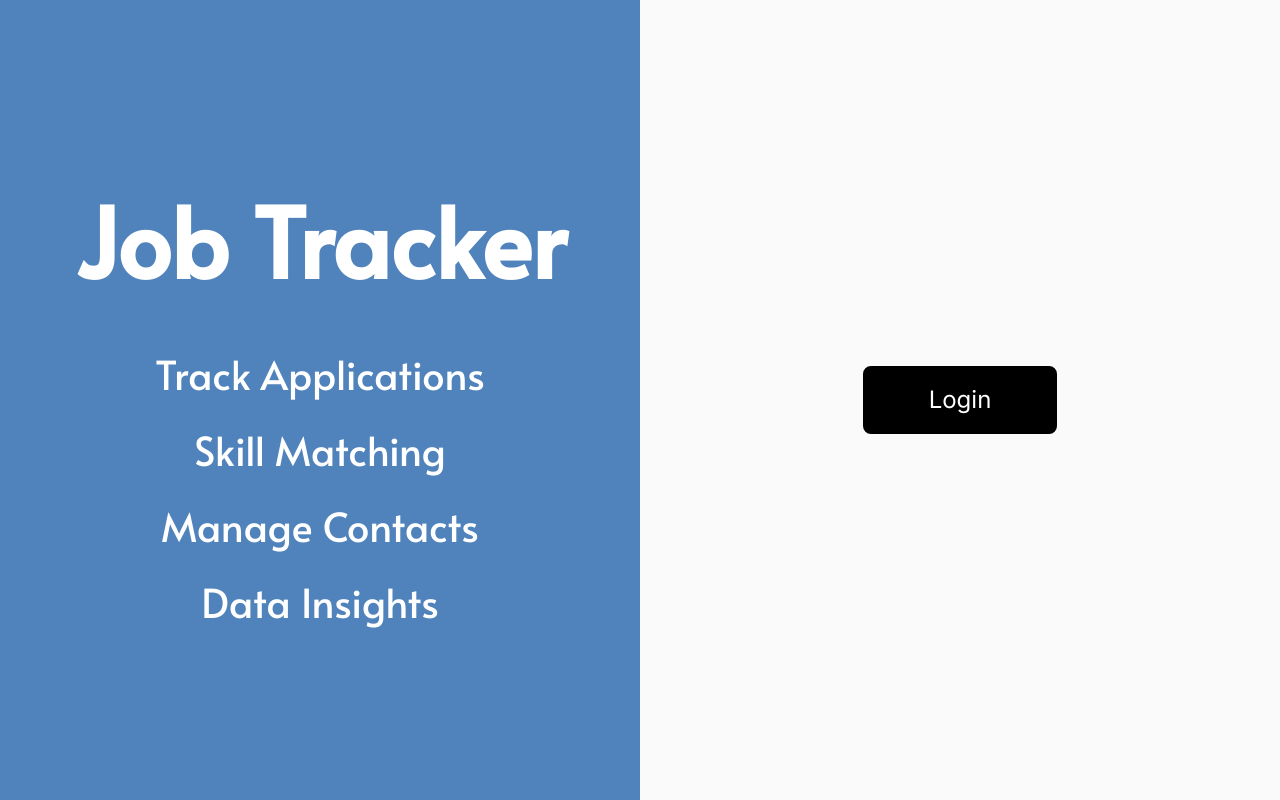
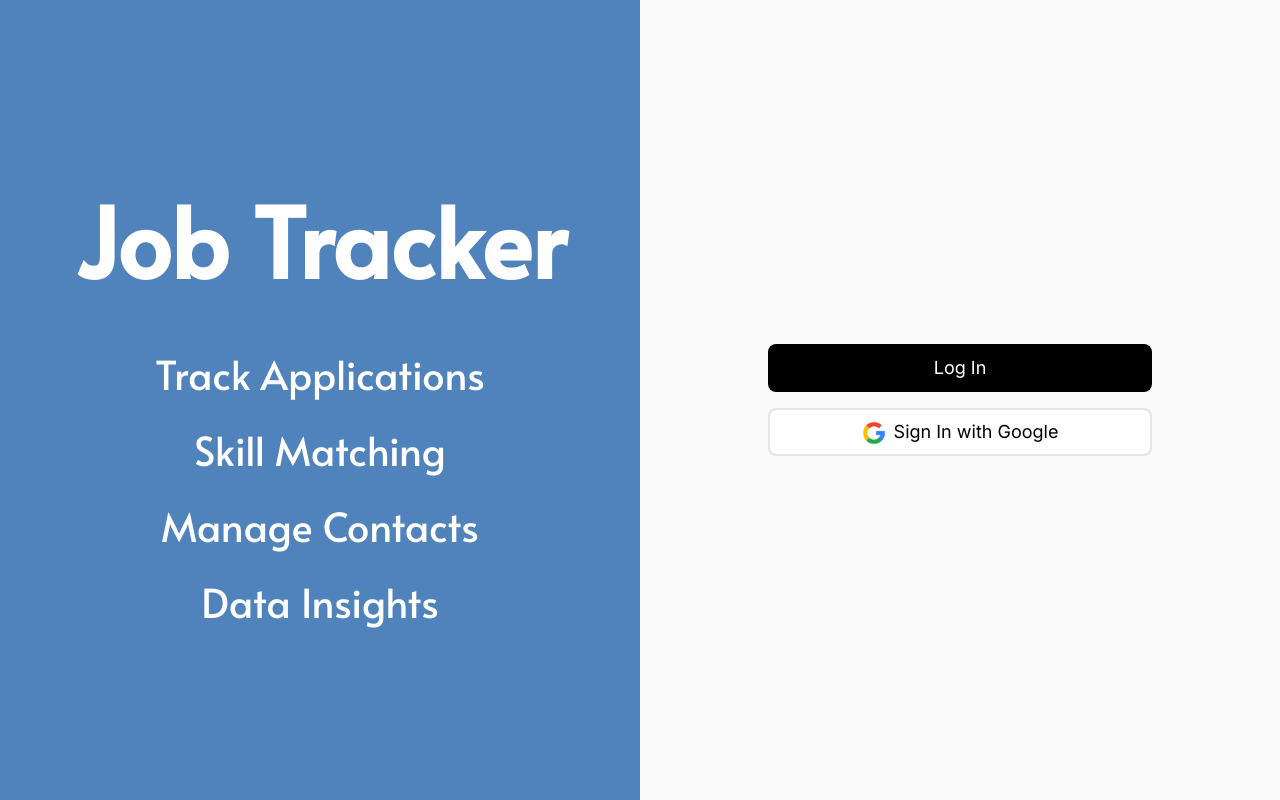
Before and after one commit to alyssacabading/Job_Tracker, a Next.js app in the folder view/: page /login in a window 1280 px wide. Built offline with nearby package versions, Linux system fonts and the light colour scheme; no server answers.

Commit message:
Add button for google login and edit designs

```diff
--- a/view/app/components/LoginButton.tsx
+++ b/view/app/components/LoginButton.tsx
@@ -31,13 +31,13 @@ export default function LoginButton({ className = "" }: LoginButtonProps) {
   }
 
   return (
-    <div>
+    <div className="w-full flex items-center justify-center">
       {!isAuthenticated ? (
         <button
           onClick={handleLogin}
           className={`${className}`}
         >
-          Login
+          Log In
         </button>
       ) : (
         <p>You are already logged in!</p>
--- a/view/app/login/page.tsx
+++ b/view/app/login/page.tsx
@@ -1,8 +1,20 @@
 "use client";
 
 import LoginButton from "../components/LoginButton";
+import React from "react";
+import { useAuth0 } from "@auth0/auth0-react";
 
 export default function Login() {
+  const { loginWithRedirect } = useAuth0();
+
+  const handleGoogleLogin = async () => {
+    await loginWithRedirect({
+      authorizationParams: {
+        connection: 'google-oauth2',
+      },
+    });
+  }
+
   return (
       <div className="grid grid-cols-2 h-screen">
         {/* Left Sidebar */}
@@ -17,8 +29,15 @@ export default function Login() {
         </div>
 
         {/* Right Side (Login Button) */}
-        <div className="flex justify-center items-center">
-          <LoginButton className="px-16 py-4 text-2xl rounded-lg transition-all bg-black text-white hover:bg-white hover:text-black border-2 border-black" />
+        <div className="flex flex-col items-center justify-center p-8 space-y-4 w-full">
+          <LoginButton className="w-96 px-8 py-2 text-lg rounded-lg transition-all bg-black text-white hover:bg-customblue hover:border-customblue border-2 border-black" />
+          <button
+            onClick={handleGoogleLogin}
+            className="w-96 px-8 py-2 text-lg rounded-lg transition-all bg-white text-black hover:bg-customlightestgrey hover:text-black hover:border-customlightestgrey border-2 border-customlightestgrey"
+          >
+            <img src="/google-icon.webp" alt="Sign In with Google" className="h-6 w-6 inline-block mr-2" />
+            Sign In with Google
+          </button>
         </div>
       </div>
   );
--- a/view/package.json
+++ b/view/package.json
@@ -10,6 +10,7 @@
   },
   "dependencies": {
     "@auth0/auth0-react": "^2.2.4",
+    "dotenv": "^16.4.5",
     "next": "14.2.15",
     "react": "^18",
     "react-dom": "^18",
--- a/view/tailwind.config.ts
+++ b/view/tailwind.config.ts
@@ -13,6 +13,7 @@ const config: Config = {
         foreground: "var(--foreground)",
         customblue: "#5083BB",
         customsoftwhite: "#FAFAFA",
+        customlightestgrey: "#E5E5E5",
         customlightgrey: "#7D7D7D",
         customdarkgrey: "#5A5A5A",
         customblack: "#3C3C3C"
```
Also changed, not shown: view/public/google-icon.webp (added), 1 other file (tests, documents, lock files or other folders).
